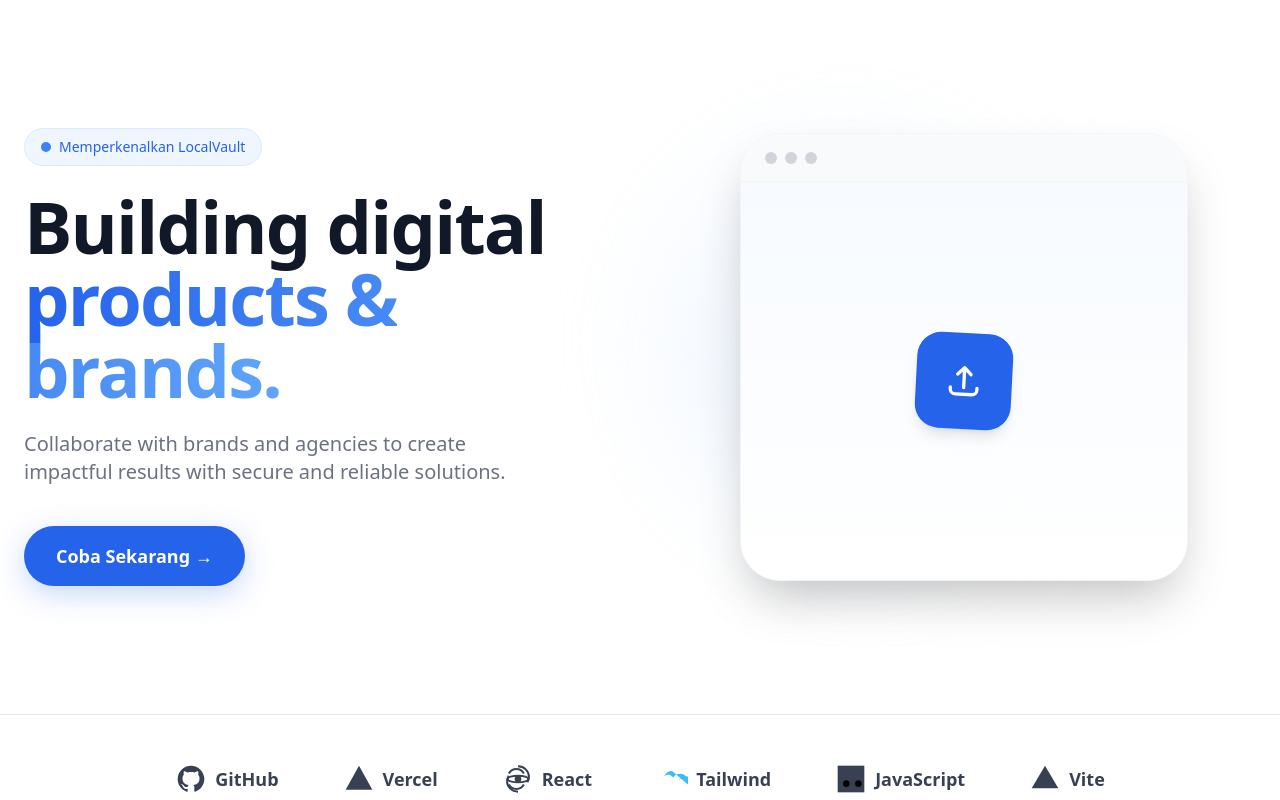
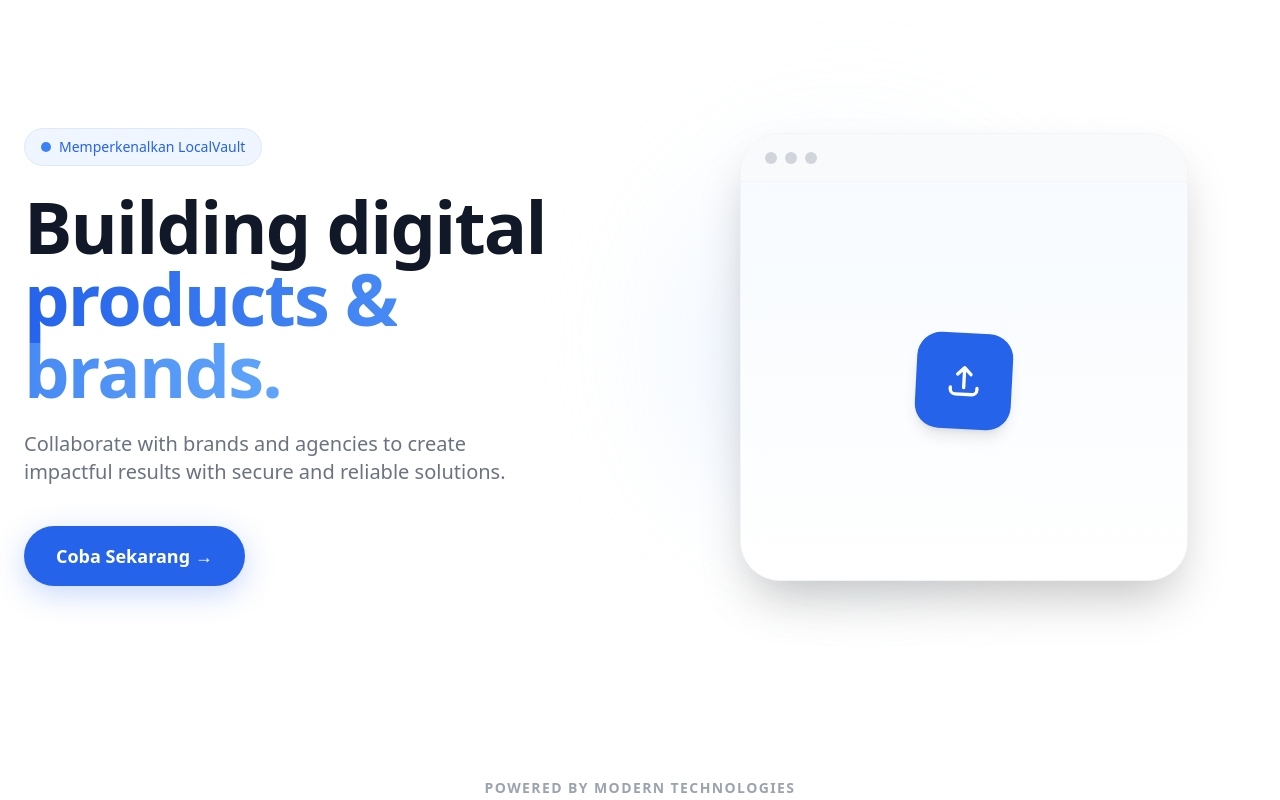
Before and after one commit to sanzzyproject/local-stronger, a React (Vite) app: page / in a window 1280 px wide. Shown: the top 800 px of the page. Built offline with nearby package versions, Linux system fonts and the light colour scheme.

Commit message:
Update ClientLogos.jsx

```diff
--- a/src/components/ClientLogos.jsx
+++ b/src/components/ClientLogos.jsx
@@ -1,46 +1,50 @@
 import React from 'react';
 
-// Logo SVG asli
 const GitHubLogo = () => (
-  <svg className="h-8 w-auto" viewBox="0 0 24 24" fill="currentColor">
-    <path d="M12 2C6.477 2 2 6.477 2 12c0 4.42 2.865 8.166 6.839 9.489.5.092.682-.217.682-.482 0-.237-.008-.866-.013-1.7-2.782.603-3.369-1.34-3.369-1.34-.454-1.156-1.11-1.462-1.11-1.462-.908-.62.069-.608.069-.608 1.003.07 1.531 1.03 1.531 1.03.892 1.529 2.341 1.087 2.91.832.092-.647.35-1.088.636-1.338-2.22-.253-4.555-1.11-4.555-4.943 0-1.091.39-1.984 1.03-2.682-.103-.253-.447-1.27.098-2.646 0 0 .84-.269 2.75 1.025.8-.223 1.65-.334 2.5-.334.85 0 1.7.111 2.5.334 1.91-1.294 2.75-1.025 2.75-1.025.545 1.376.201 2.393.099 2.646.64.698 1.03 1.591 1.03 2.682 0 3.841-2.337 4.687-4.565 4.935.359.309.678.919.678 1.852 0 1.336-.012 2.415-.012 2.743 0 .267.18.578.688.48C19.138 20.161 22 16.418 22 12c0-5.523-4.477-10-10-10z" />
+  <svg className="h-9 w-auto" viewBox="0 0 24 24" fill="#181717">
+    <path d="M12 .297c-6.63 0-12 5.373-12 12 0 5.303 3.438 9.8 8.205 11.385.6.113.82-.258.82-.577 0-.285-.01-1.04-.015-2.04-3.338.724-4.042-1.61-4.042-1.61C4.422 18.07 3.633 17.7 3.633 17.7c-1.087-.744.084-.729.084-.729 1.205.084 1.838 1.236 1.838 1.236 1.07 1.835 2.809 1.305 3.495.998.108-.776.417-1.305.76-1.605-2.665-.3-5.466-1.332-5.466-5.93 0-1.31.465-2.38 1.235-3.22-.135-.303-.54-1.523.105-3.176 0 0 1.005-.322 3.3 1.23.96-.267 1.98-.399 3-.405 1.02.006 2.04.138 3 .405 2.28-1.552 3.285-1.23 3.285-1.23.645 1.653.24 2.873.12 3.176.765.84 1.23 1.91 1.23 3.22 0 4.61-2.805 5.625-5.475 5.92.42.36.81 1.096.81 2.22 0 1.606-.015 2.896-.015 3.286 0 .315.21.69.825.57C20.565 22.092 24 17.592 24 12.297c0-6.627-5.373-12-12-12"/>
   </svg>
 );
 
 const VercelLogo = () => (
-  <svg className="h-8 w-auto" viewBox="0 0 24 24" fill="currentColor">
-    <path d="M12 2L22 20H2L12 2z" />
+  <svg className="h-8 w-auto" viewBox="0 0 24 24" fill="#000000">
+    <path d="M24 22.525H0l12-21.05 12 21.05z" />
   </svg>
 );
 
 const ReactLogo = () => (
-  <svg className="h-8 w-auto" viewBox="0 0 24 24" fill="#61DAFB">
-    <circle cx="12" cy="12" r="2.5" fill="currentColor" />
-    <path d="M12 2.5c4.5 0 8.2 3.5 8.2 7.8 0 1.5-.4 2.9-1.2 4.2" stroke="currentColor" strokeWidth="1.5" fill="none" />
-    <path d="M12 21.5c-4.5 0-8.2-3.5-8.2-7.8 0-1.5.4-2.9 1.2-4.2" stroke="currentColor" strokeWidth="1.5" fill="none" />
-    <path d="M5.2 7.8c1.1-2 3.2-3.3 5.6-3.3s4.5 1.3 5.6 3.3" stroke="currentColor" strokeWidth="1.5" fill="none" />
-    <path d="M5.2 16.2c1.1 2 3.2 3.3 5.6 3.3s4.5-1.3 5.6-3.3" stroke="currentColor" strokeWidth="1.5" fill="none" />
-    <ellipse cx="12" cy="12" rx="7.8" ry="2.5" stroke="currentColor" strokeWidth="1.5" fill="none" />
+  <svg className="h-9 w-auto" viewBox="-11.5 -10.23174 23 20.46348">
+    <circle cx="0" cy="0" r="2.05" fill="#61dafb" />
+    <g stroke="#61dafb" strokeWidth="1" fill="none">
+      <ellipse rx="11" ry="4.2" />
+      <ellipse rx="11" ry="4.2" transform="rotate(60)" />
+      <ellipse rx="11" ry="4.2" transform="rotate(120)" />
+    </g>
   </svg>
 );
 
 const TailwindLogo = () => (
-  <svg className="h-8 w-auto" viewBox="0 0 24 24" fill="#38BDF8">
-    <path d="M12 6c-2.5 0-4.5 1.3-6 4 1.5-1.3 3-1.5 4.5-1 1 .4 1.8 1.2 2.5 2 1-2 2.5-3 5-3 2.5 0 4.5 1.3 6 4-1.5-1.3-3-1.5-4.5-1-1 .4-1.8 1.2-2.5 2 1-2 2.5-3 5-3 2.5 0 4.5 1.3 6 4-1.5-1.3-3-1.5-4.5-1-1 .4-1.8 1.2-2.5 2 1-2 2.5-3 5-3 2.5 0 4.5 1.3 6 4-1.5-1.3-3-1.5-4.5-1-1 .4-1.8 1.2-2.5 2" />
+  <svg className="h-7 w-auto" viewBox="0 0 54 33" fill="none">
+    <path fill="#38bdf8" fillRule="evenodd" clipRule="evenodd" d="M27 0c-7.2 0-11.7 3.6-13.5 10.8 2.7-3.6 5.85-4.95 9.45-4.05 2.054.513 3.522 2.004 5.147 3.653C30.744 13.09 33.808 16.2 40.5 16.2c7.2 0 11.7-3.6 13.5-10.8-2.7 3.6-5.85 4.95-9.45 4.05-2.054-.513-3.522-2.004-5.147-3.653C36.756 3.11 33.692 0 27 0zM13.5 16.2C6.3 16.2 1.8 19.8 0 27c2.7-3.6 5.85-4.95 9.45-4.05 2.054.514 3.522 2.004 5.147 3.653C17.244 29.29 20.308 32.4 27 32.4c7.2 0 11.7-3.6 13.5-10.8-2.7 3.6-5.85 4.95-9.45 4.05-2.054-.513-3.522-2.004-5.147-3.653C23.256 19.31 20.192 16.2 13.5 16.2z"/>
   </svg>
 );
 
-// Tambahan untuk memenuhi 6 logo
 const JavaScriptLogo = () => (
-  <svg className="h-8 w-auto" viewBox="0 0 24 24" fill="#F7DF1E">
-    <rect x="2" y="2" width="20" height="20" fill="currentColor" />
-    <path d="M15 15.5c0 1.5 1 2.5 2.5 2.5 1.5 0 2.5-1 2.5-2.5 0-1.5-1-2.5-2.5-2.5-1.5 0-2.5 1-2.5 2.5zM6 15.5c0 1.5 1 2.5 2.5 2.5 1.5 0 2.5-1 2.5-2.5 0-1.5-1-2.5-2.5-2.5-1.5 0-2.5 1-2.5 2.5z" fill="#000" />
+  <svg className="h-9 w-auto" viewBox="0 0 630 630">
+    <path fill="#f7df1e" d="M0 0h630v630H0z" />
+    <path d="m423.2 492.19c12.69 20.72 29.2 35.95 58.4 35.95 24.53 0 40.2-12.26 40.2-29.2 0-20.3-16.1-27.49-43.1-39.3l-14.8-6.35c-42.72-18.2-71.1-41-71.1-89.2 0-44.4 33.83-78.2 86.7-78.2 37.64 0 64.7 13.1 84.2 47.4l-46.1 29.6c-10.15-18.2-21.1-25.37-38.1-25.37-17.34 0-28.33 11-28.33 25.37 0 17.76 11 24.95 36.4 35.95l14.8 6.34c50.3 21.57 78.7 43.56 78.7 93 0 53.3-41.87 82.5-98.1 82.5-54.98 0-90.5-26.2-107.88-60.54zm-209.13 5.13c9.3 16.5 17.76 30.45 38.1 30.45 19.45 0 31.72-7.61 31.72-37.2v-201.3h59.2v202.1c0 61.3-35.94 89.2-88.4 89.2-47.4 0-74.85-24.53-88.81-54.075z"/>
   </svg>
 );
 
 const ViteLogo = () => (
-  <svg className="h-8 w-auto" viewBox="0 0 24 24" fill="#646CFF">
-    <path d="M12 2L2 19h20L12 2z" fill="currentColor" />
+  <svg className="h-9 w-auto" viewBox="0 0 410 404" fill="none">
+    <path d="M399.641 58.5283L215.143 395.538C211.231 402.684 200.941 402.825 196.828 395.795L4.4789 67.3196C0.187315 59.9866 5.8617 50.8407 14.3541 51.3283L197.636 61.8517C203.484 62.1873 208.971 59.4891 212.012 54.7937L265.485 18.0673C271.727 -1.02651 298.506 -3.2045 311.161 14.3512L394.027 49.0275C401.884 52.3168 403.957 62.1524 399.641 58.5283Z" fill="url(#vite-grad)"/>
+    <defs>
+      <linearGradient id="vite-grad" x1="6.00017" y1="32.9999" x2="235" y2="344" gradientUnits="userSpaceOnUse">
+        <stop stopColor="#41D1FF"/>
+        <stop offset="1" stopColor="#BD34FE"/>
+      </linearGradient>
+    </defs>
   </svg>
 );
 
@@ -55,14 +59,26 @@ const logos = [
 
 export default function ClientLogos() {
   return (
-    <section className="max-w-7xl mx-auto px-6 py-12 border-y border-gray-200">
-      <div className="flex flex-wrap justify-center items-center gap-12 md:gap-16">
-        {logos.map((item, idx) => (
-          <div key={idx} className="flex items-center space-x-2 text-gray-700">
-            {item.logo}
-            <span className="text-lg font-semibold">{item.name}</span>
-          </div>
-        ))}
+    <section className="bg-white py-16">
+      <div className="max-w-7xl mx-auto px-6">
+        <p className="text-center text-sm font-semibold text-gray-400 uppercase tracking-widest mb-10">
+          Powered by modern technologies
+        </p>
+        <div className="flex flex-wrap justify-center items-center gap-12 md:gap-20">
+          {logos.map((item, idx) => (
+            <div
+              key={idx}
+              className="group flex items-center space-x-3 cursor-pointer grayscale opacity-50 hover:grayscale-0 hover:opacity-100 transition-all duration-500 ease-out"
+            >
+              <div className="transform group-hover:scale-110 transition-transform duration-500">
+                {item.logo}
+              </div>
+              <span className="text-xl font-bold text-gray-800 hidden md:block opacity-0 group-hover:opacity-100 -translate-x-4 group-hover:translate-x-0 transition-all duration-300">
+                {item.name}
+              </span>
+            </div>
+          ))}
+        </div>
       </div>
     </section>
   );
```
